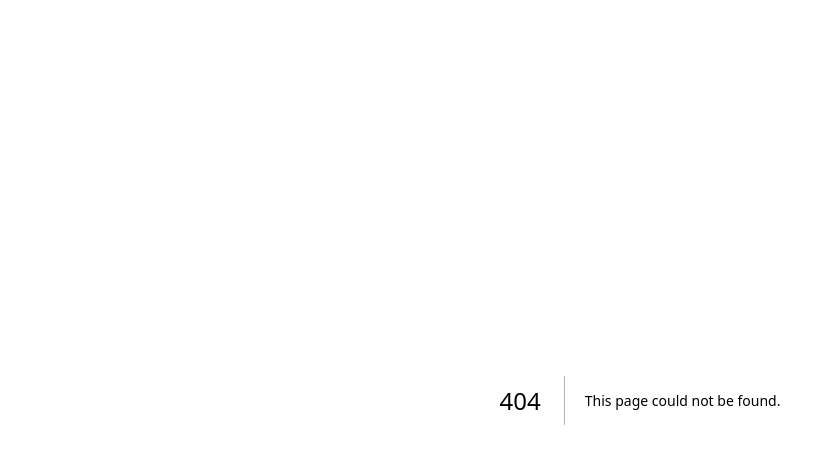
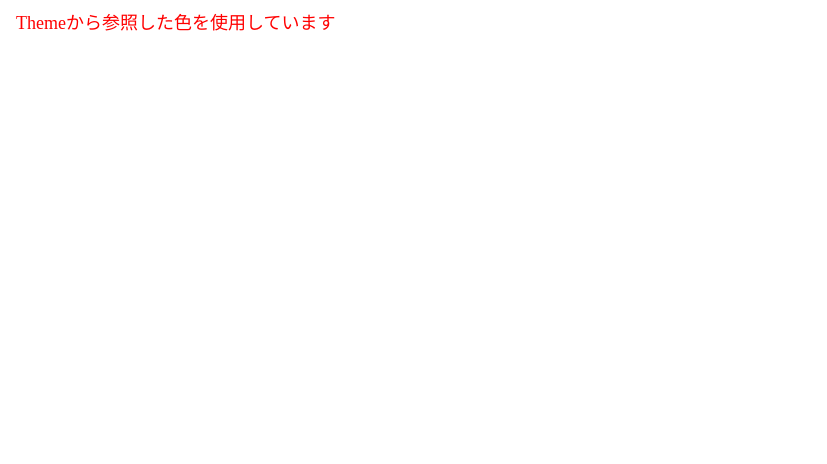
Before and after one commit to mimunojun/reactnextjs, a Next.js app in the folder next-sample2/: page /using-theme in a window 1280 px wide. Before the commit this address had no page. Shown: the top 464 px of the page, without its empty margins (0-827 px from the left). Built offline with nearby package versions, Linux system fonts and the light colour scheme.

Commit message:
styled-components theme

```diff
--- /dev/null
+++ b/next-sample2/pages/_app.tsx
@@ -0,0 +1,13 @@
+import { AppProps } from 'next/app'
+import { ThemeProvider } from 'styled-components'
+import { theme } from './theme'
+
+const MyApp = ({ Component, pageProps }: AppProps) => {
+    return (
+        <ThemeProvider theme={theme}>
+            <Component {...pageProps} />
+        </ThemeProvider>
+    )
+}
+
+export default MyApp
--- /dev/null
+++ b/next-sample2/pages/theme.ts
@@ -0,0 +1,12 @@
+export const theme = {
+    space: ['0px', '4px', '8px', '16px', '24px', '32px'],
+    colors: {
+        white: '#ffffff',
+        black: '#000000',
+        red: '#ff0000',
+    },
+    fontSizes: ['12px', '14px', '16px', '18px', '20px', '23px'],
+    fonts: {
+        primary: `arial, sans-serif`,
+    },
+}
--- /dev/null
+++ b/next-sample2/pages/using-theme.tsx
@@ -0,0 +1,18 @@
+import { NextPage } from "next";
+import styled from 'styled-components'
+
+const Text = styled.span`
+    color: ${(props) => props.theme.colors.red};
+    font-size: ${(props) => props.theme.fontSizes[3]};
+    margin: ${(props) => props.theme.space[2]};
+`
+
+const Page: NextPage = () => {
+    return (
+        <div>
+            <Text>Themeから参照した色を使用しています</Text>
+        </div>
+    )
+}
+
+export default Page
```
